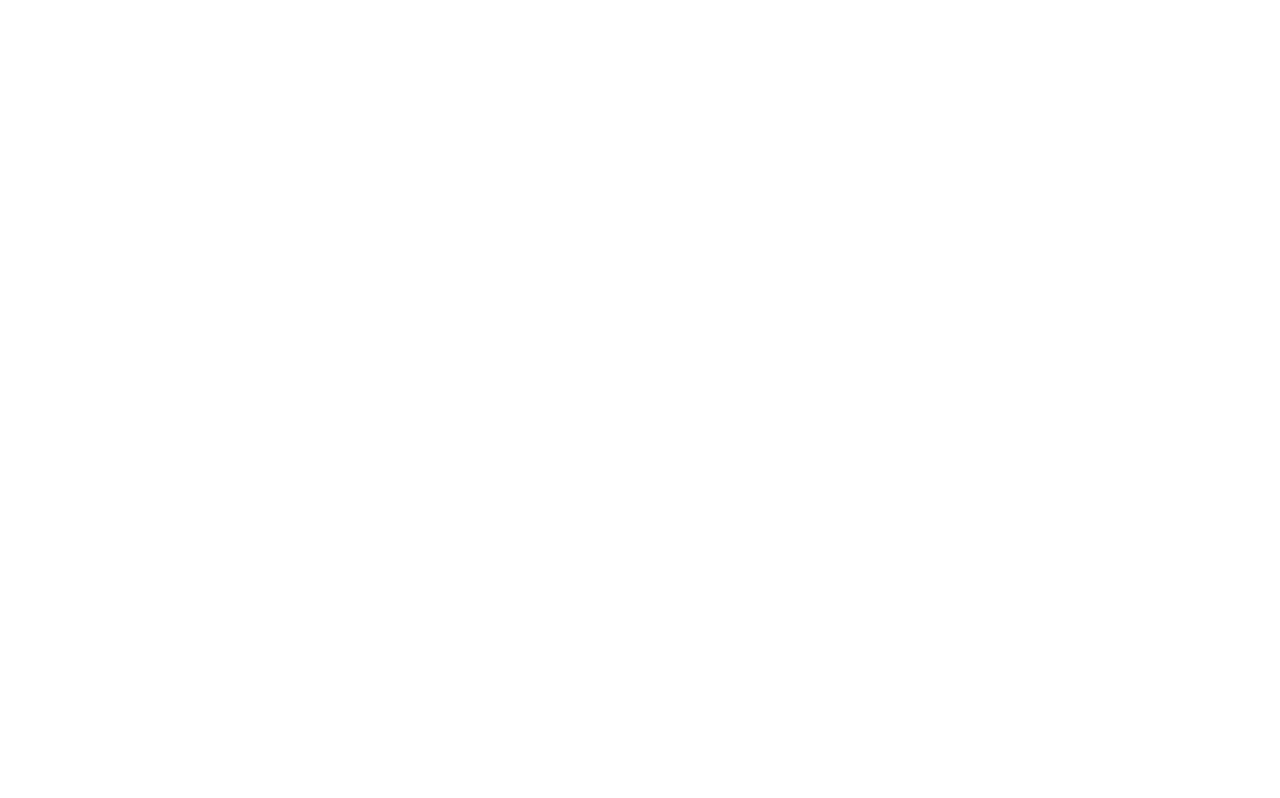
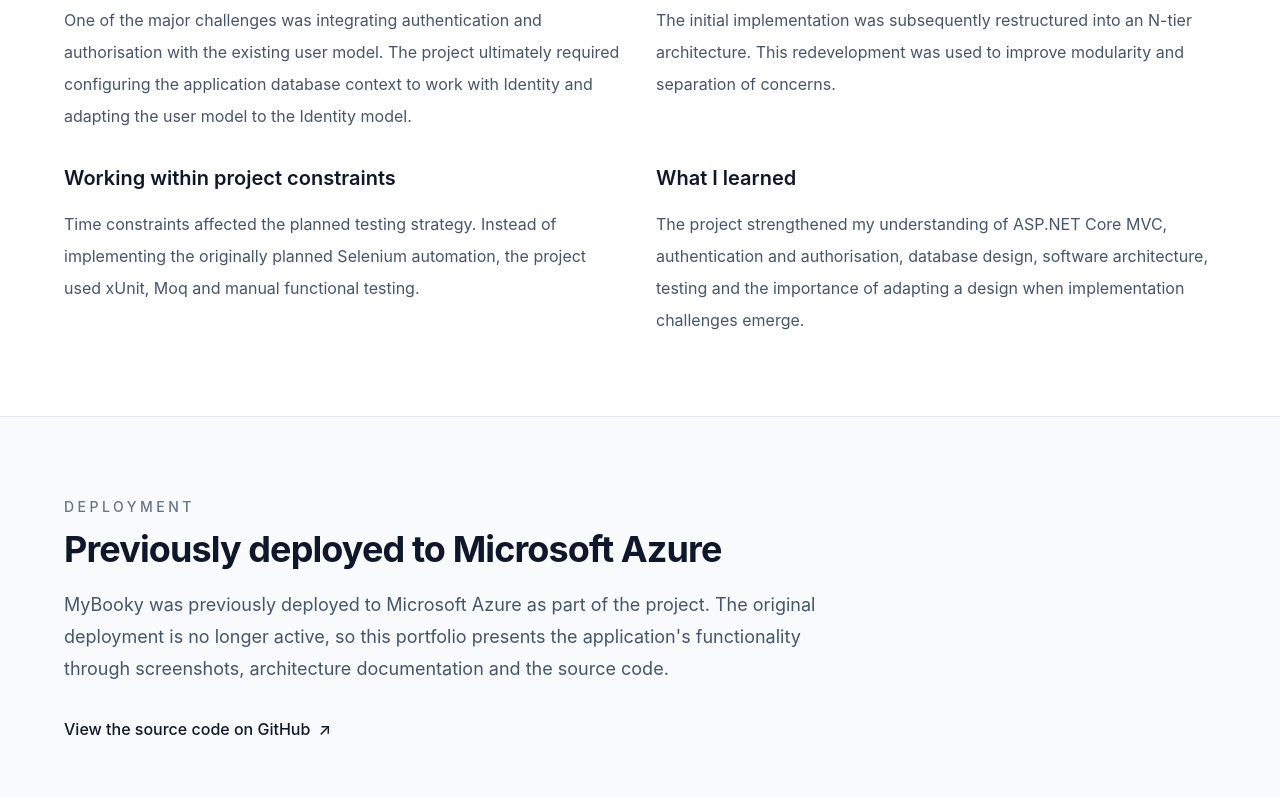
Before and after one commit to Dee68/dimie-portfolio, a React (Vite) app: page /projects/mybooky in a window 1280 px wide. Before the commit this address had no page. Shown: the part 9905-10703 px from the top of the page. Before the commit the page ends 800 px from the top, so only its background shows below. Built offline with nearby package versions, Linux system fonts and the light colour scheme.

Commit message:
Route correction.

```diff
--- a/src/App.jsx
+++ b/src/App.jsx
@@ -92,8 +92,8 @@
               </main>
             }
           />
-          <Route path="/d-bookshop" element={<DBookShopCaseStudy />} />
-          <Route path="/mybooky" element={<MyBookyCaseStudy />} />
+          <Route path="/projects/d-bookshop" element={<DBookShopCaseStudy />} />
+          <Route path="/projects/mybooky" element={<MyBookyCaseStudy />} />
         </Routes>
       </BrowserRouter>
     </ThemeProvider>
```
